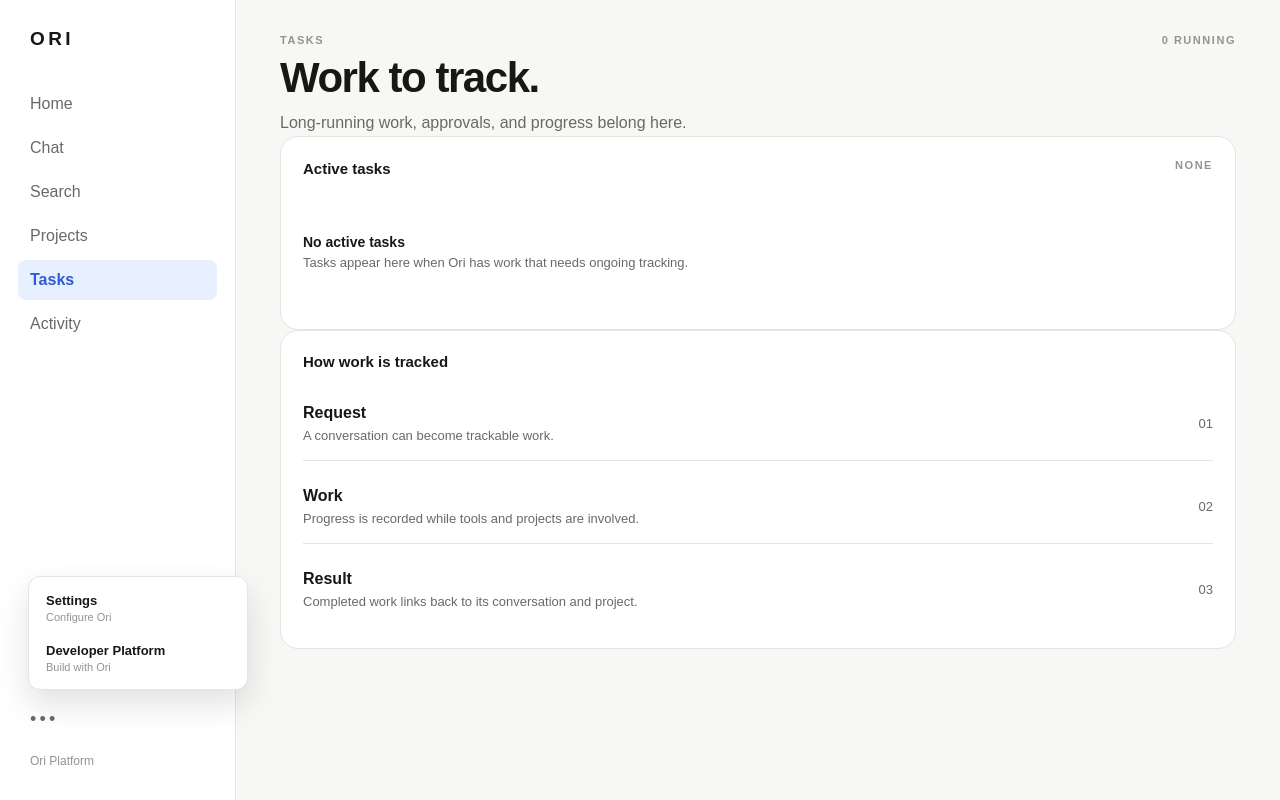
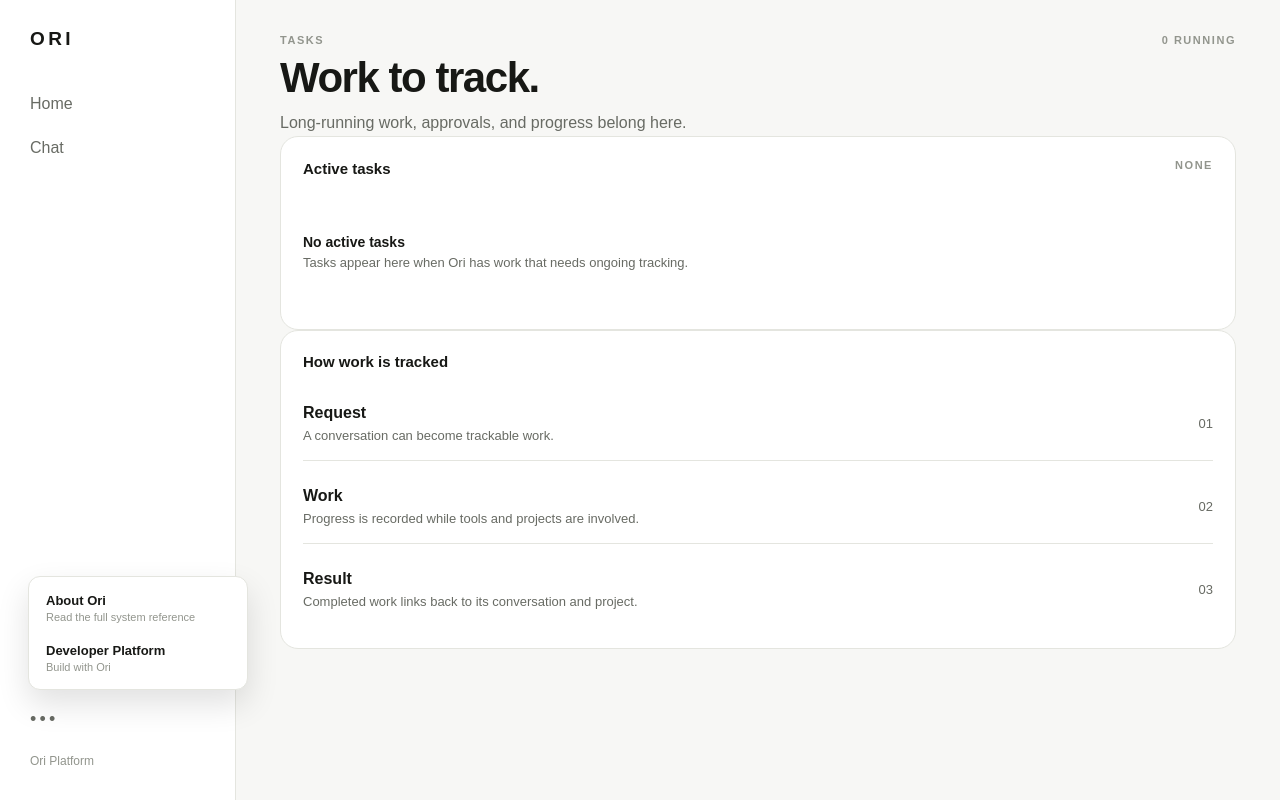
Before and after one commit to 30lnewcomb-byte/ori-platform, a Next.js app in the folder apps/web/: page /tasks in a window 1280 px wide. Both pictures are taken after a click on the heading "•••". Built offline with nearby package versions, Linux system fonts and the light colour scheme; a web font is replaced by a local one.

Commit message:
Focus Ori navigation on live product surfaces

```diff
--- a/apps/web/components/app-shell.tsx
+++ b/apps/web/components/app-shell.tsx
@@ -6,13 +6,9 @@ type NavItem = { label: string; href: string }
 const navItems: NavItem[] = [
   { label: 'Home', href: '/' },
   { label: 'Chat', href: '/chat' },
-  { label: 'Search', href: '/search' },
-  { label: 'Projects', href: '/projects' },
-  { label: 'Tasks', href: '/tasks' },
-  { label: 'Activity', href: '/notifications' },
 ]
 
-export type AppSection = 'Home' | 'Chat' | 'Search' | 'Projects' | 'Tasks' | 'Activity'
+export type AppSection = 'Home' | 'Chat'
 
 export default function AppShell({
   active,
@@ -48,9 +44,9 @@ export default function AppShell({
           <details className={styles.moreMenu}>
             <summary className={styles.moreButton} aria-label="More options">•••</summary>
             <div className={styles.morePanel}>
-              <a href="/settings" className={styles.moreItem}>
-                <strong>Settings</strong>
-                <span>Configure Ori</span>
+              <a href="/developer/docs/ori" className={styles.moreItem}>
+                <strong>About Ori</strong>
+                <span>Read the full system reference</span>
               </a>
               <a href="/developer" className={styles.moreItem}>
                 <strong>Developer Platform</strong>
```
